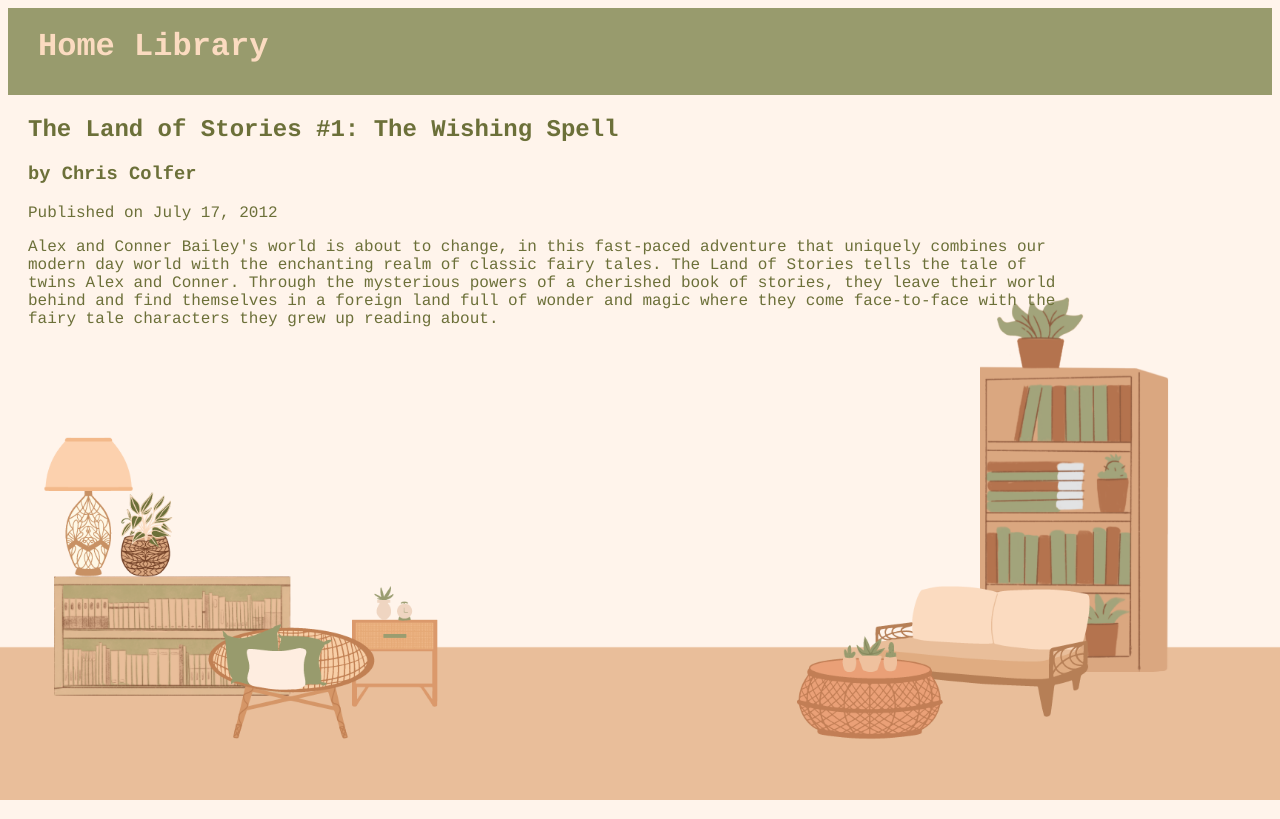
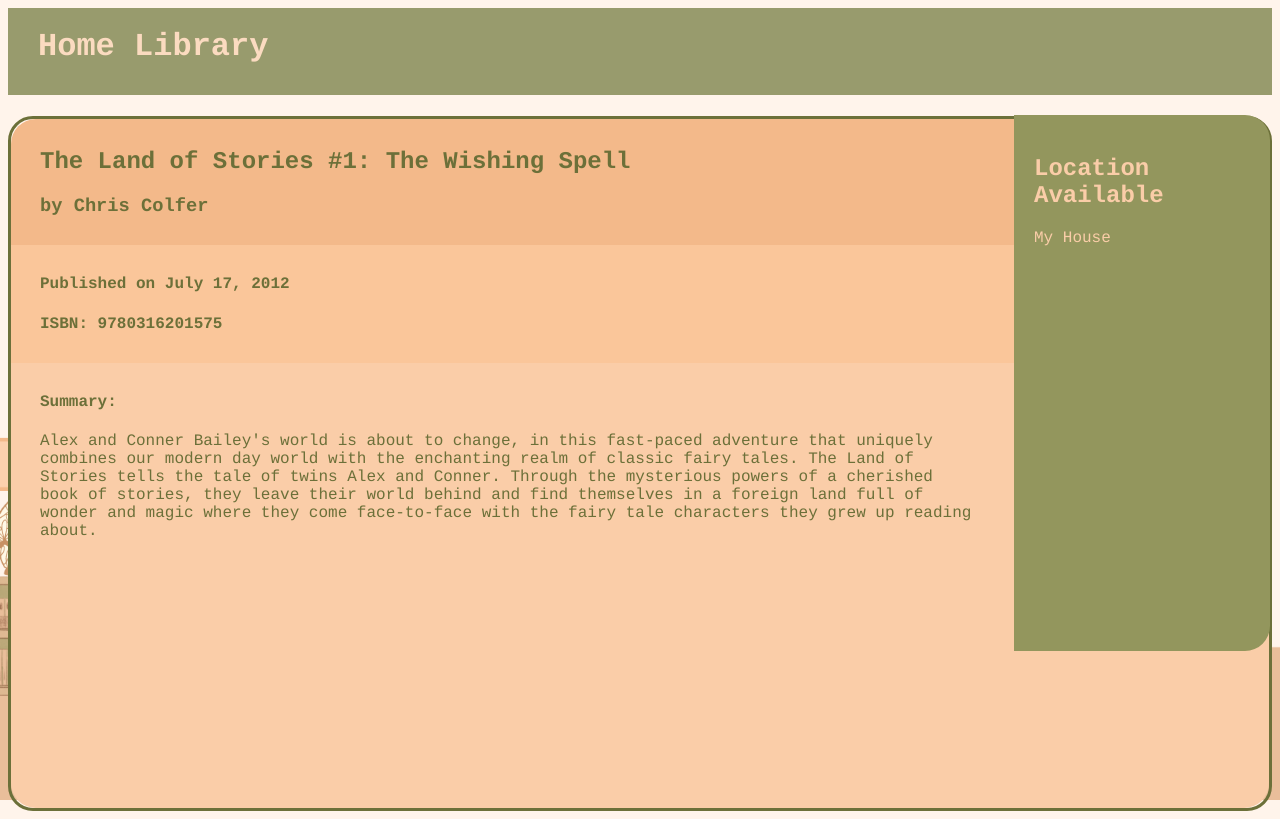
Before and after one commit to eveev26/Library-Database, a Django app: page /database/1/ in a window 1280 px wide. Run offline with Django 4.2, Linux system fonts and the light colour scheme; data comes from the database, SQL or seed files in the repository; both versions use the stored data as it was after the commit.

Commit message:
Added sidebar

```diff
--- a/librarydb/database/static/detail.css
+++ b/librarydb/database/static/detail.css
@@ -1,7 +1,48 @@
 @import "style.css";
 
-h2, h3, p {
+h2, h3, h4, p {
     color: #6C7039;
     padding-left: 20px;
-    margin-right: 200px;
+    margin-right: 23%;
 }
+
+.sidebar {
+    height: 64.5%;
+    width: 20%;
+    position: fixed;
+    z-index: 1;
+    top: 115px;
+    right: 10;
+    background-color: #93965D;
+    overflow-x: hidden;
+    padding-top: 20px;
+    border-radius: 0px 25px 25px 0px;
+}
+
+.pair, .pair2, .pair3 {
+    display: block;
+    border: none;
+    border-collapse: collapse;
+}
+
+.pair {
+    padding: 9px;
+    background-color: #F3B98A;
+    border-radius: 25px 25px 0px 0px;
+}
+
+.pair2 {
+    padding: 9px;
+    background-color: #fac69a;
+}
+
+.pair3 {
+    padding: 9px 9px 20% 9px;
+    background-color: #facda8;
+    border-radius: 0px 0px 25px 25px;
+}
+
+.border {
+    border: 3px solid #6C7039;
+    border-radius: 25px;
+}
--- a/librarydb/database/templates/database/detail.html
+++ b/librarydb/database/templates/database/detail.html
@@ -5,11 +5,35 @@
         <link rel="stylesheet" href="{% static 'detail.css' %}">
     </head>
 
+    <!-- Side navigation -->
+    <div class="sidebar">
+        <h2 style="color: #facda8">Location Available</h2>
+        <p style="color: #facda8">{{ book.library }}</p>
+    </div>
+
     <body>
         <h1>Home Library</h1>
-        <h2>{{ book.title }}</h2>
-        <h3>by {{ book.author }}</h3>
-        <p>Published on {{ book.pub_date }}</p>
-        <p>{{ book.summary }}</p>
+
+        <div class="border">
+            <div class="pair">
+                <h2>{{ book.title }}</h2>
+                <h3>by {{ book.author }}</h3>
+            </div>
+
+            <div class="pair2">
+                <h4>Published on {{ book.pub_date }}</h4>
+                <h4>ISBN: {{ book.isbn }}</h4>
+            </div>
+
+            <div class="pair3">
+                <h4>Summary: </h4>
+                {% if book.summary %}
+                    <p>{{ book.summary }}</p>
+                {% else %}
+                    <p>No summary available</p>
+                {% endif %}
+            </div>
+        </div>
+
     </body>
 </html>
```
Also changed, not shown: librarydb/db.sqlite3.
